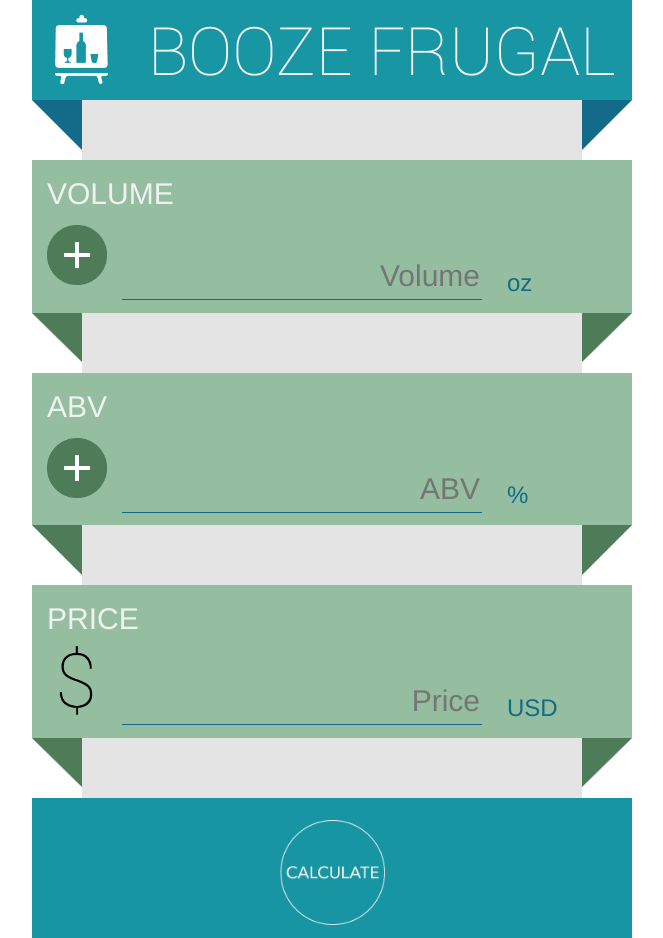
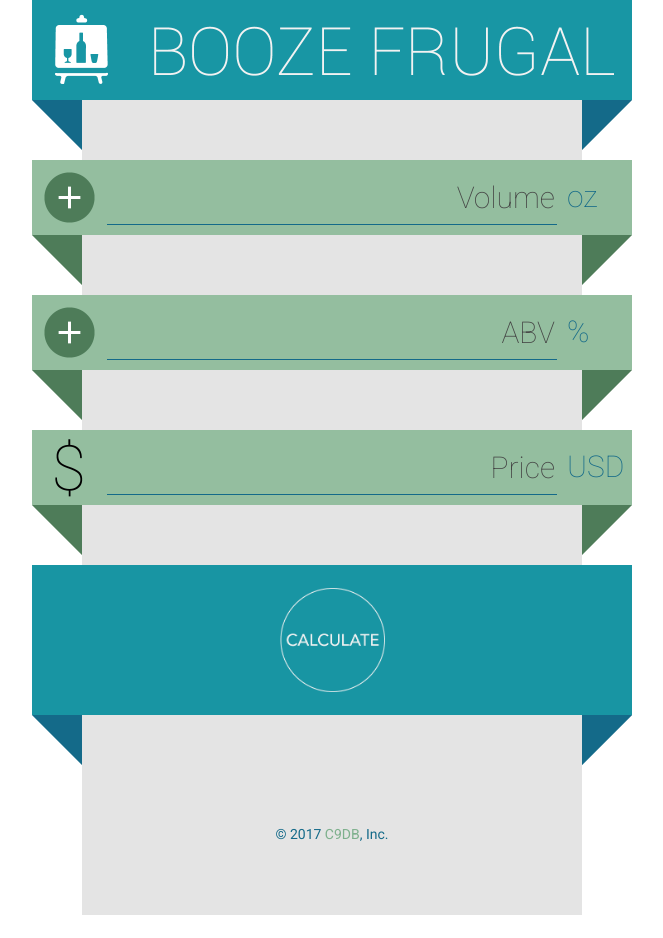
Before and after one commit to cking0987/boozefrugal, a plain HTML site: page index.html in a window 1280 px wide. Shown: the top 938 px of the page, without its empty margins (308-971 px from the left). After the commit the page ends 915 px from the top, so only its background shows below. Drawn offline with Linux system fonts and the light colour scheme; a web font is replaced by a local one.

Commit message:
condensed formatting to get calc button above fold

```diff
--- a/index.html
+++ b/index.html
@@ -45,24 +45,23 @@
 <!-- VOL -->
       <div class="row no-margin">
         <div class="col col-xs-12 input-header no-padding">
-          <div class="row no-margin">
-            <div class="col-xs-12 input-header-title">VOLUME</div>
-          </div>
-          <div class="row no-margin">
-            <div class="no-padding input-header-toggle">
-              <div id="dropdown-trigger-volume">
-                <img src="./img/images/bf-vol_03.png" class="img-fill-width" alt="">
-                <img src="./img/images/bf-vol_12.png" class="img-fill-width" style="display:none" alt="">
-              </div>
-            </div>
-            <div class="no-padding input-header-value">
-              <div class="bf-form-control">
-                <input type="text" id="inputVolume" class="bf-input-main" placeholder="Volume" autocomplete="off">
-              </div>
-            </div>
-            <div class="no-padding input-header-unit">
-              <p>oz</p>
-            </div>
+          <div class="row no-margin bf-input-header">
+            <table class="bf-input-header">
+              <tr>
+                <td class="no-padding input-header-toggle">
+                  <div id="dropdown-trigger-volume">
+                    <img src="./img/images/bf-vol_03.png" alt="">
+                    <img src="./img/images/bf-vol_12.png" style="display:none" alt="">
+                  </div>
+                </td>
+                <td class="no-padding input-header-value">
+                    <input type="text" id="inputVolume" class="bf-input-main" placeholder="Volume" autocomplete="off">
+                </td>
+                <td class="no-padding input-header-unit">
+                  oz
+                </td>
+              </tr>
+            </table>
           </div>
         </div>
       </div>
@@ -127,24 +126,23 @@
 <!-- ABV -->
       <div class="row no-margin">
         <div class="col-xs-12 input-header no-padding">
-          <div class="row no-margin">
-            <div class="col-xs-12 input-header-title">ABV</div>
-          </div>
-          <div class="row no-margin">
-            <div class="no-padding input-header-toggle">
-              <div id="dropdown-trigger-abv">
-                <img src="./img/images/bf-vol_03.png" class="img-fill-width" alt="">
-                <img src="./img/images/bf-vol_12.png" class="img-fill-width" style="display:none" alt="">
-              </div>
-            </div>
-            <div class="no-padding input-header-value">
-              <div class="bf-form-control">
-                <input type="text" id="inputABV" class="bf-input-main" placeholder="ABV" autocomplete="off">
-              </div>
-            </div>
-            <div class="no-padding input-header-unit">
-              <p>%</p>
-            </div>
+          <div class="row no-margin bf-input-header">
+            <table class="bf-input-header">
+              <tr>
+                <td class="no-padding input-header-toggle">
+                  <div id="dropdown-trigger-abv">
+                    <img src="./img/images/bf-vol_03.png" alt="">
+                    <img src="./img/images/bf-vol_12.png" style="display:none" alt="">
+                  </div>
+                </td>
+                <td class="no-padding input-header-value">
+                    <input type="text" id="inputABV" class="bf-input-main" placeholder="ABV" autocomplete="off">
+                </td>
+                <td class="no-padding input-header-unit">
+                  %
+                </td>
+              </tr>
+            </table>
           </div>
         </div>
       </div>
@@ -181,21 +179,20 @@
 <!-- PRICE -->
       <div class="row no-margin">
         <div class="col-xs-12 input-header no-padding">
-          <div class="row no-margin">
-            <div class="col-xs-12 input-header-title">PRICE</div>
-          </div>
-          <div class="row no-margin">
-            <div class="no-padding input-header-toggle">
-              <img src="./img/images/bf-price_03.png" class="img-fill-width" alt="">
-            </div>
-            <div class="no-padding input-header-value">
-              <div class="bf-form-control">
-                <input type="text" id="inputPrice" class="bf-input-main" placeholder="Price" autocomplete="off">
-              </div>
-            </div>
-            <div class="no-padding input-header-unit">
-              <p>USD</p>
-            </div>
+          <div class="row no-margin bf-input-header">
+            <table class="bf-input-header">
+              <tr>
+                <td class="no-padding input-header-toggle">
+                    <img src="./img/images/bf-price_03.png" alt="">
+                </td>
+                <td class="no-padding input-header-value">
+                  <input type="text" id="inputPrice" class="bf-input-main" placeholder="Price" autocomplete="off">
+                </td>
+                <td class="no-padding input-header-unit">
+                  USD
+                </td>
+              </tr>
+            </table>
           </div>
         </div>
       </div>
@@ -233,7 +230,7 @@
               <div class="ppbOutput">
                 <h1>$<span id="ppbValue"></span></h1><p>ppb</p>
               </div>
-              <span id="errorMessage"></span>
+              <div id="errorMessage"></div>
             </div>
 
             <div id="dropdown-content-calc2" class="row no-margin">
@@ -243,7 +240,7 @@
               <p>We are currently working on a benchmark database which will allow you to easily compare your ppb to other similar drinks. Until then, here are some examples to compare to:</p>
                 <table class="ppb-benchmark-table">
                   <tr>
-                    <td>24-pack of bud light for $20</td>
+                    <td>24-pack of <br />bud light for <br />$20</td>
                     <th><h2>$1.61</h2><p>ppb</p></th>
                   </tr>
                   <tr>
--- a/source/_customVars.scss
+++ b/source/_customVars.scss
@@ -51,7 +51,8 @@ $link-hover-decoration: underline !default;
 //
 //## Font, line-height, and color for body text, headings, and more.
 
-$font-family-sans-serif:  Avenir, "Helvetica Neue", Helvetica, Arial, sans-serif !default;
+$font-family-sans-serif:  Roboto, "Helvetica Neue", Helvetica, Arial, sans-serif !default;
+$font-family-condensed:   Oswald, Helvetica, Arial, sans-serif !default;
 $font-family-serif:       Georgia, "Times New Roman", Times, serif !default;
 //** Default monospace fonts for `<code>`, `<kbd>`, and `<pre>`.
 $font-family-monospace:   Menlo, Monaco, Consolas, "Courier New", monospace !default;
--- a/source/style-modules/_bf-calc-output.scss
+++ b/source/style-modules/_bf-calc-output.scss
@@ -16,12 +16,12 @@
     padding: 10px 0;
     h1 {
       font-size: 50px;
-      font-family: Bebas;
+      font-family: $font-family-condensed;
       color: white;
       display: inline;
     }
     p {
-      font-family: Roboto;
+      font-family: $font-family-sans-serif;
       font-weight: 100;
       color: black;
       font-size: $font-size-h3;
@@ -32,7 +32,7 @@
 //    margin: 15px 0;
   }
   #dropdown-content-calc2 {
-    font-family: Roboto;
+    font-family: $font-family-sans-serif;
     font-weight: 100;
     color: $brand-light;
     h3 {
@@ -40,7 +40,7 @@
     }
     .ppb-benchmark-table {
       width: 100%;
-      font-family: Bebas;
+      font-family: $font-family-condensed;
       h2, p {
         display: inline;
       }
@@ -57,7 +57,7 @@
         text-align: right;
         p {
           padding-left: 3px;
-          font-family: Roboto;
+          font-family: $font-family-sans-serif;
           color: black;
           font-weight: 100;
         }
@@ -66,7 +66,8 @@
   }
   #errorMessage {
     text-align: center;
-    font-size: $font-size-h3;
+    font-size: $font-size-h4;
     color: $brand-light;
+    margin-bottom: 15px;
   }
 }
--- a/source/style-modules/_bf-fonts.scss
+++ b/source/style-modules/_bf-fonts.scss
@@ -12,3 +12,4 @@
 }
 
 @import url('https://fonts.googleapis.com/css?family=Roboto:100,400');
+@import url('https://fonts.googleapis.com/css?family=Oswald');
--- a/source/style-modules/_bf-form-control.scss
+++ /dev/null
@@ -1,6 +0,0 @@
-.bf-form-control {
-
-  .bf-input-main {
-
-  }
-}
--- a/source/style-modules/_bf-input-header.scss
+++ b/source/style-modules/_bf-input-header.scss
@@ -1,49 +1,54 @@
 .input-header {
   background-color: #94be9f;
-//  font-size: 20px;
-  .input-header-title {
-    color: $brand-light;
+  .bf-input-header {
+    font-weight: 100;
+    font-family: $font-family-sans-serif;
     font-size: $font-size-h2;
-    height:50px;
-    padding-top:13px;
-  }
-  .row:nth-child(2) {
-    display: table-row;
+    width: 100%;
   }
   .input-header-toggle,
   .input-header-value,
   .input-header-unit {
-    display: table-cell;
     vertical-align: bottom;
-    padding-bottom: 12.5px;
   }
   .input-header-toggle {
-    width: 15%;
+    width: 75px;
+    img {
+      height: 75px;
+    }
   }
   .input-header-value {
-    width: 60%;
+    width: auto;
+    padding-bottom: 10px;
     .bf-input-main {
       border: none;
       border-bottom: 1px solid $brand-dark-blue;
-      font-size: $font-size-h2;
       color: $brand-dark;
       width: 100%;
+      height: 54px;
       background: none;
-      font-weight: 100;
       text-align: right;
-      &:focus {
-        outline: none;
-        background-color: lighten($brand-light-green, 5%);
-      }
+        &::-webkit-input-placeholder { /* Chrome/Opera/Safari */
+          color: $brand-dark;
+        }
+        &::-moz-placeholder { /* Firefox 19+ */
+          color: $brand-dark;
+        }
+        &:-ms-input-placeholder { /* IE 10+ */
+          color: $brand-dark;
+        }
+        &:-moz-placeholder { /* Firefox 18- */
+          color: $brand-dark;
+        }
+        &:focus {
+          outline: none;
+          background-color: lighten($brand-light-green, 5%);
+        }
     }
   }
   .input-header-unit {
-    width: 25%;
-    max-width: 50px;
-    p {
-      font-size: $font-size-h3;
-      font-weight: 100;
-      margin: 0 0 0 25px;
-    }
+    width: 75px;
+    padding-bottom: 16px;
+    padding-left: 10px;
   }
 }
--- a/source/style-modules/_bf-input-options.scss
+++ b/source/style-modules/_bf-input-options.scss
@@ -13,4 +13,7 @@
   .active {
     display: none;
   }
+  .col-xs-4 {
+    padding: 0;
+  }
 }
```
Also changed, not shown: css/style.css, 1 other file.
